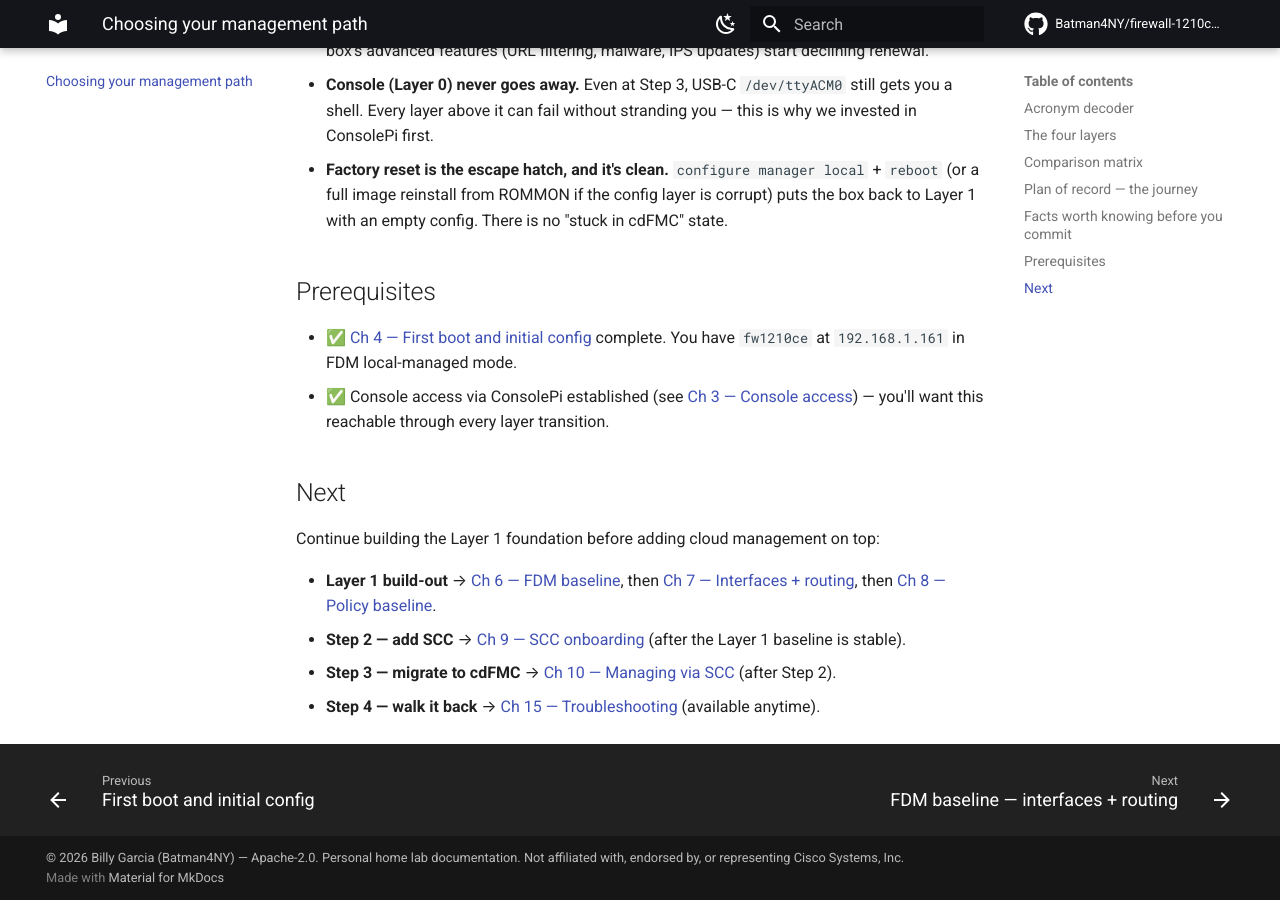
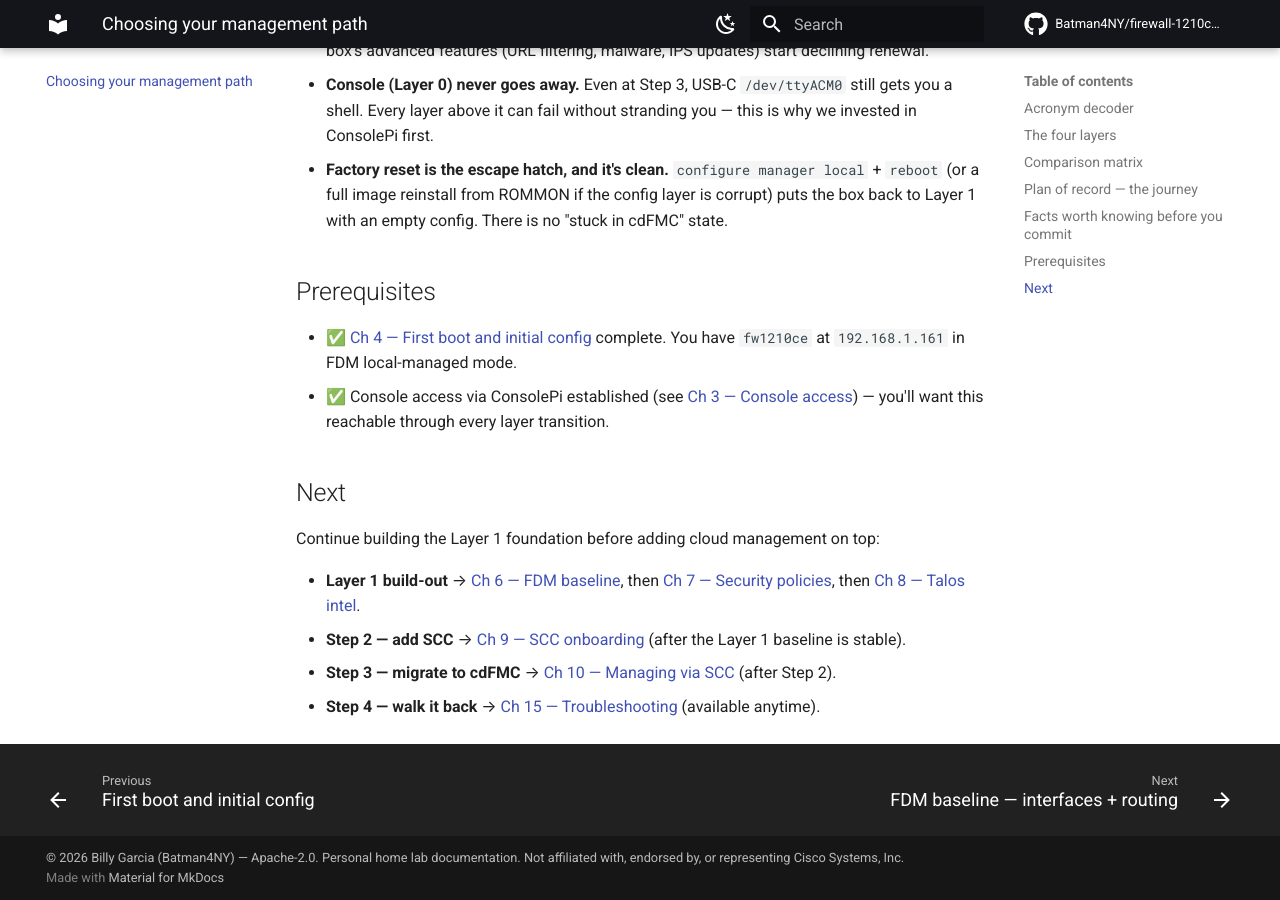
Before and after one commit to Batman4NY/firewall-1210ce-build-guide, an MkDocs documentation site: the page built from docs/choose-mgmt-path.md, in a window 1280 px wide and 900 px high, scrolled down 4158 px. Built offline with MkDocs 1.6.1 and Material for MkDocs 9.7.7, drawn with Linux system fonts in a browser that asks for light colours; comment, search, counter and statistics services are not loaded.

Commit message:
choose-mgmt-path: fix line 154 broken links missed by prior replace_all
Line 154 uses ', then ' separator between the three Layer 1 build-out
chapters, so the compound-pattern replace_all in commit d21cf06 only
caught line 127's ', ' variant. Fixed the remaining 2 broken refs.

Now clean: 0 residual invented link targets.

```diff
--- a/docs/choose-mgmt-path.md
+++ b/docs/choose-mgmt-path.md
@@ -151,7 +151,7 @@ You can skip Step 3 and stay on Step 2 forever — that's a legitimate end state
 
 Continue building the Layer 1 foundation before adding cloud management on top:
 
-- **Layer 1 build-out** → [Ch 6 — FDM baseline](fdm-baseline.md), then [Ch 7 — Interfaces + routing](interfaces-routing.md), then [Ch 8 — Policy baseline](policy-baseline.md).
+- **Layer 1 build-out** → [Ch 6 — FDM baseline](fdm-baseline.md), then [Ch 7 — Security policies](security-policies.md), then [Ch 8 — Talos intel](talos-intel.md).
 - **Step 2 — add SCC** → [Ch 9 — SCC onboarding](scc-onboarding.md) (after the Layer 1 baseline is stable).
 - **Step 3 — migrate to cdFMC** → [Ch 10 — Managing via SCC](scc-managed.md) (after Step 2).
 - **Step 4 — walk it back** → [Ch 15 — Troubleshooting](troubleshooting.md) (available anytime).
```
